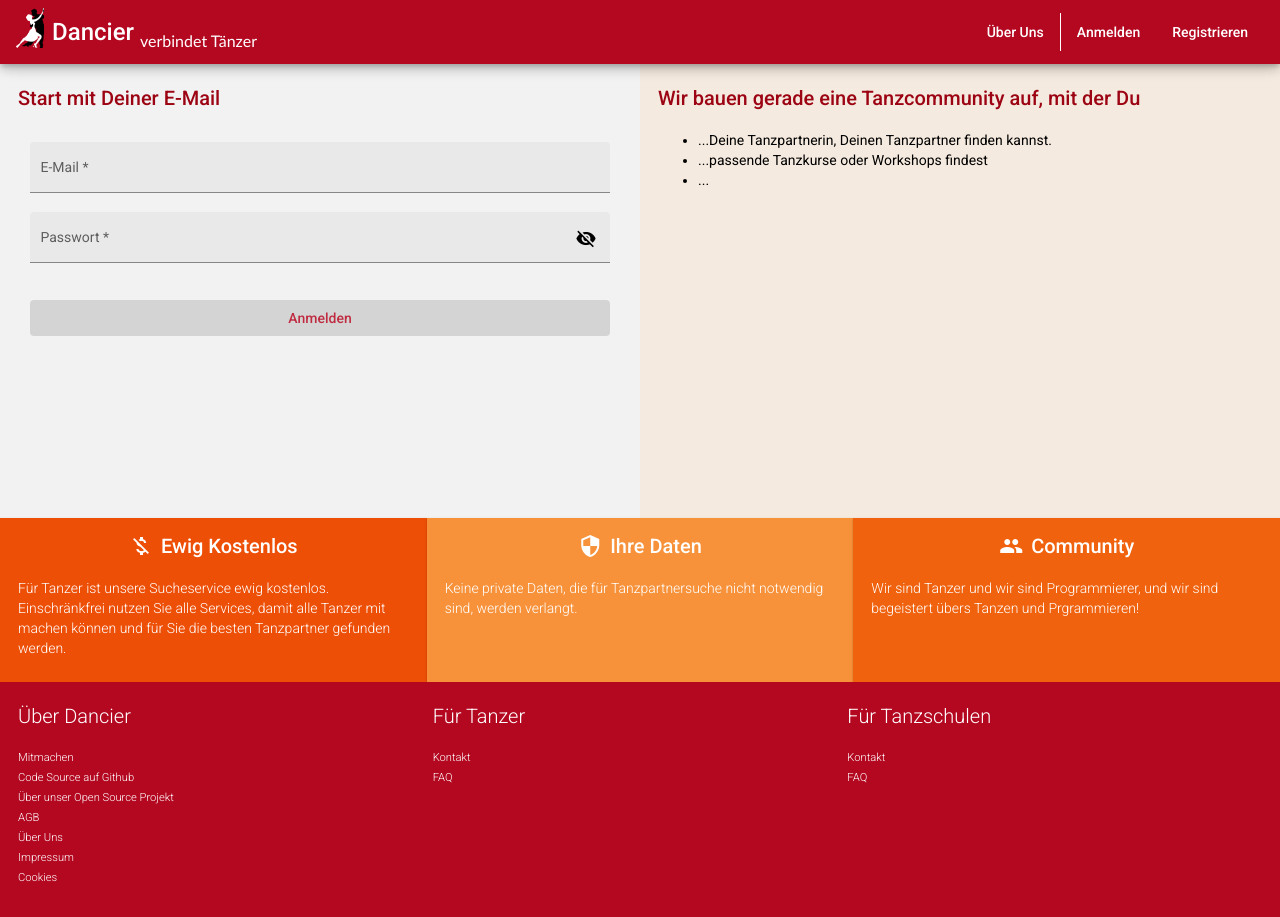
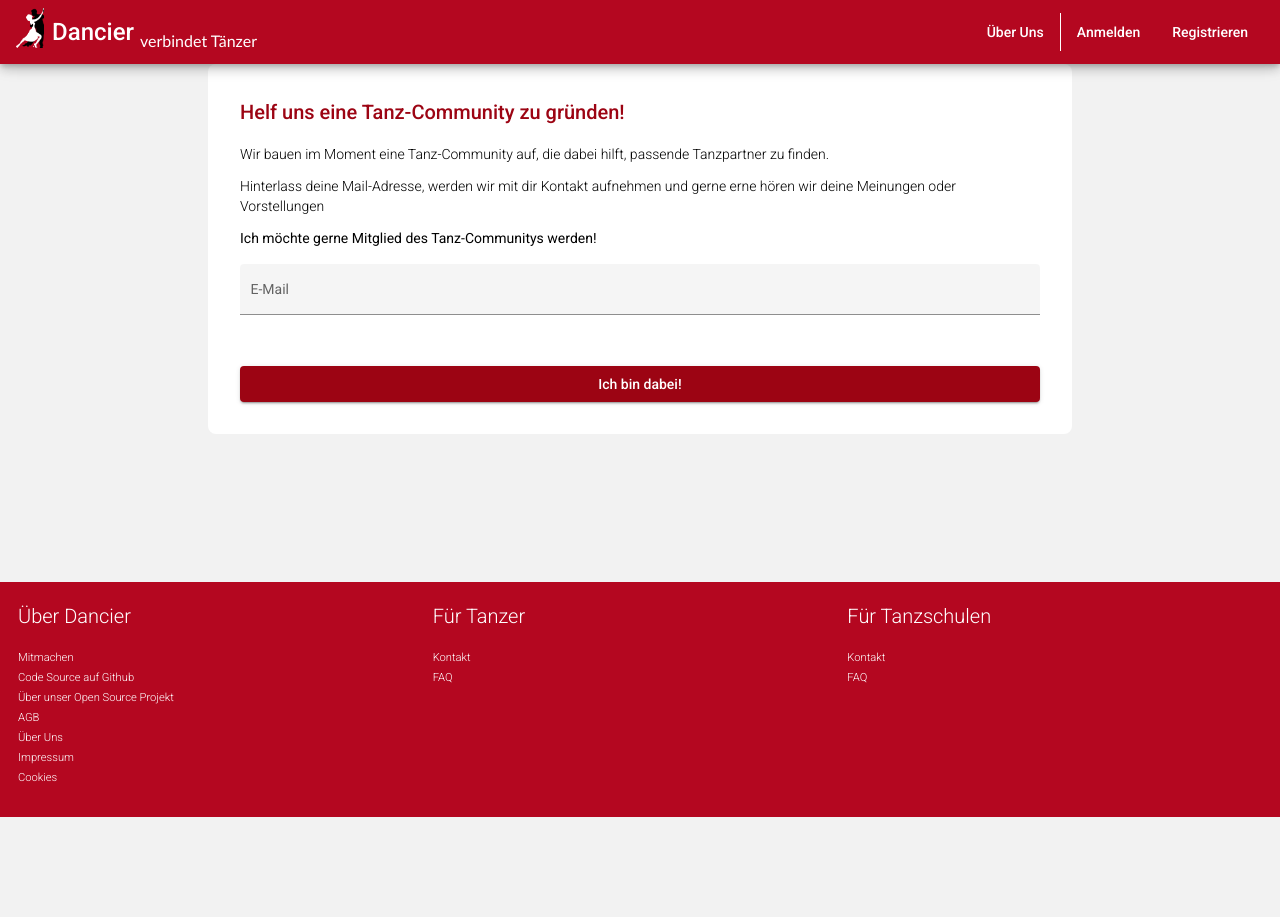
Before and after one commit to dancier/show-dancer, an Angular app: page /beta-registration in a window 1280 px wide. Before the commit this address led to /. After the commit the page ends 817 px from the top, so only its background shows below. Built offline with nearby package versions, Linux system fonts and the light colour scheme.

Commit message:
Added prototype of beta registration component

```diff
--- a/src/app/features/home/home.module.ts
+++ b/src/app/features/home/home.module.ts
@@ -13,6 +13,7 @@ import { MatIconModule } from '@angular/material/icon';
 import { TermsAndConditionsComponent } from './pages/terms-and-conditions/terms-and-conditions.component';
 import { AboutUsComponent } from './pages/about-us/about-us.component';
 import { MatButtonModule } from '@angular/material/button';
+import { BetaRegistrationPageComponent } from './pages/beta-registration-page/beta-registration-page.component';
 
 @NgModule({
   declarations: [
@@ -21,6 +22,7 @@ import { MatButtonModule } from '@angular/material/button';
     LoginPageComponent,
     TermsAndConditionsComponent,
     AboutUsComponent,
+    BetaRegistrationPageComponent,
   ],
   imports: [
     FormsModule,
--- /dev/null
+++ b/src/app/features/home/pages/beta-registration-page/beta-registration-page.component.html
@@ -0,0 +1,19 @@
+<div class="beta-registration-outer-container background-color-accent-A200">
+  <div class="beta-registration-inner-container container-radius">
+    <div class="beta-registration-info">
+      <h2 class="font-color-primary-800">Helf uns eine Tanz-Community zu gründen!</h2>
+    </div>
+    <div class="beta-registration-form">
+      <p>Wir bauen im Moment eine Tanz-Community auf, die dabei hilft, passende Tanzpartner zu finden.</p>
+      <p>Hinterlass deine Mail-Adresse, werden wir mit dir Kontakt aufnehmen und gerne erne hören wir deine Meinungen oder Vorstellungen</p>
+      <label>Ich möchte gerne Mitglied des Tanz-Communitys werden! </label>
+      <mat-card-content fxLayout="column" class="card-content-container">
+        <mat-form-field appearance="fill" class="full-width">
+          <mat-label>E-Mail</mat-label>
+          <input matInput type="email" placeholder="(Deine Mail-Adresse)"/>
+        </mat-form-field>
+        <button mat-raised-button class="font-color-primary-800" >Ich bin dabei!</button>
+      </mat-card-content>
+    </div>
+  </div>
+</div>
--- /dev/null
+++ b/src/app/features/home/pages/beta-registration-page/beta-registration-page.component.scss
@@ -0,0 +1,28 @@
+.beta-registration-outer-container {
+  display: flex;
+  justify-content: center;
+  align-items: center;
+  height: 100%;
+}
+
+.beta-registration-inner-container {
+  max-width: 800px;
+  padding: 32px;
+  background-color: white;
+  height: 100%;
+}
+
+.beta-registration-form {
+  h3 {
+    margin-top: 32px;
+  }
+
+  label {
+    display: block;
+    margin-bottom: 16px;
+  }
+
+  button {
+    margin-top: 32px;
+  }
+}
--- /dev/null
+++ b/src/app/features/home/pages/beta-registration-page/beta-registration-page.component.ts
@@ -0,0 +1,15 @@
+import { Component, OnInit } from '@angular/core';
+
+@Component({
+  selector: 'app-beta-registration-page',
+  templateUrl: './beta-registration-page.component.html',
+  styleUrls: ['./beta-registration-page.component.scss']
+})
+export class BetaRegistrationPageComponent implements OnInit {
+
+  constructor() { }
+
+  ngOnInit(): void {
+  }
+
+}
```
Also changed, not shown: src/app/features/home/home-routing.module.ts (+7 -0 lines), 1 other file (tests, documents, lock files or other folders).
